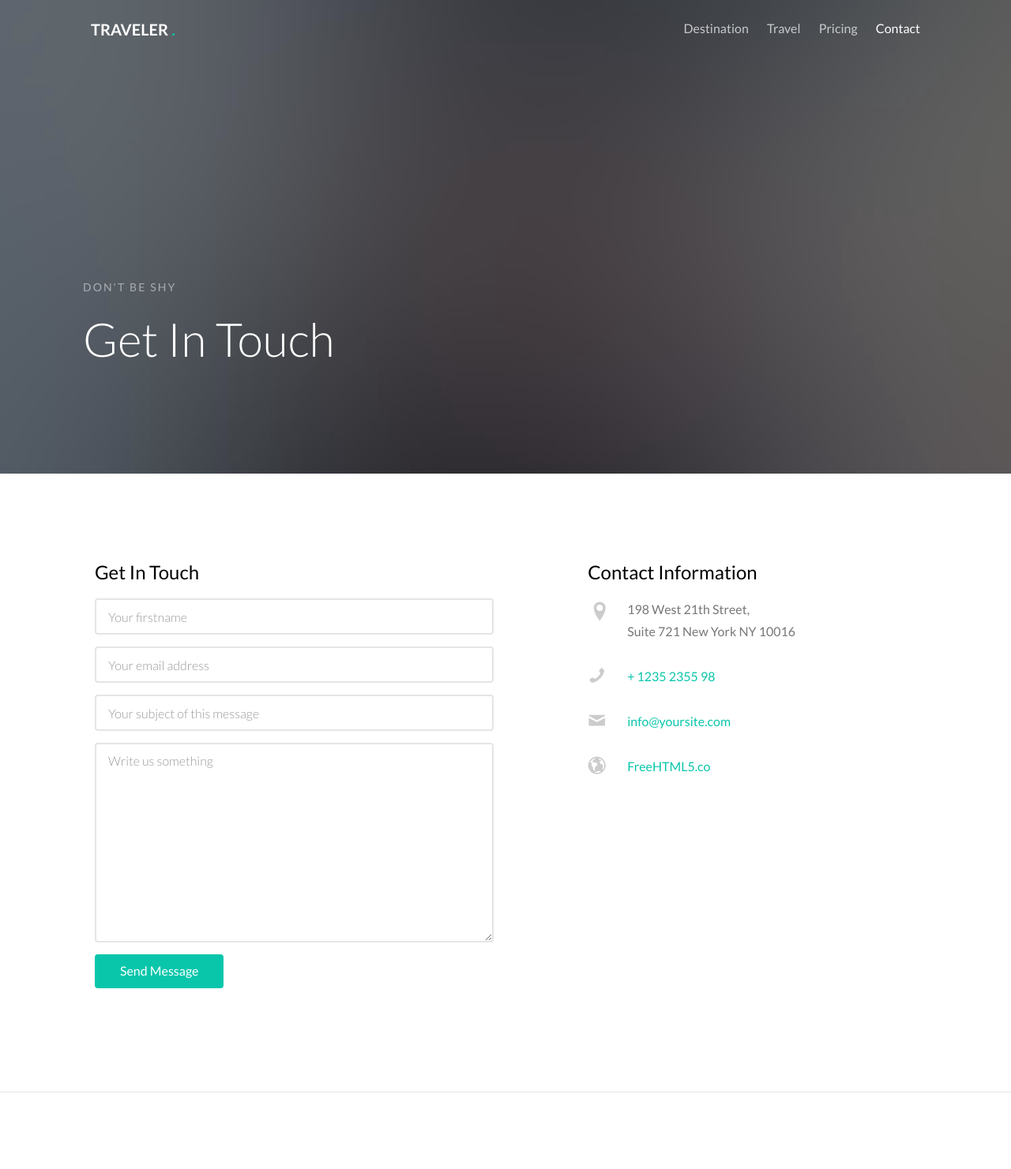
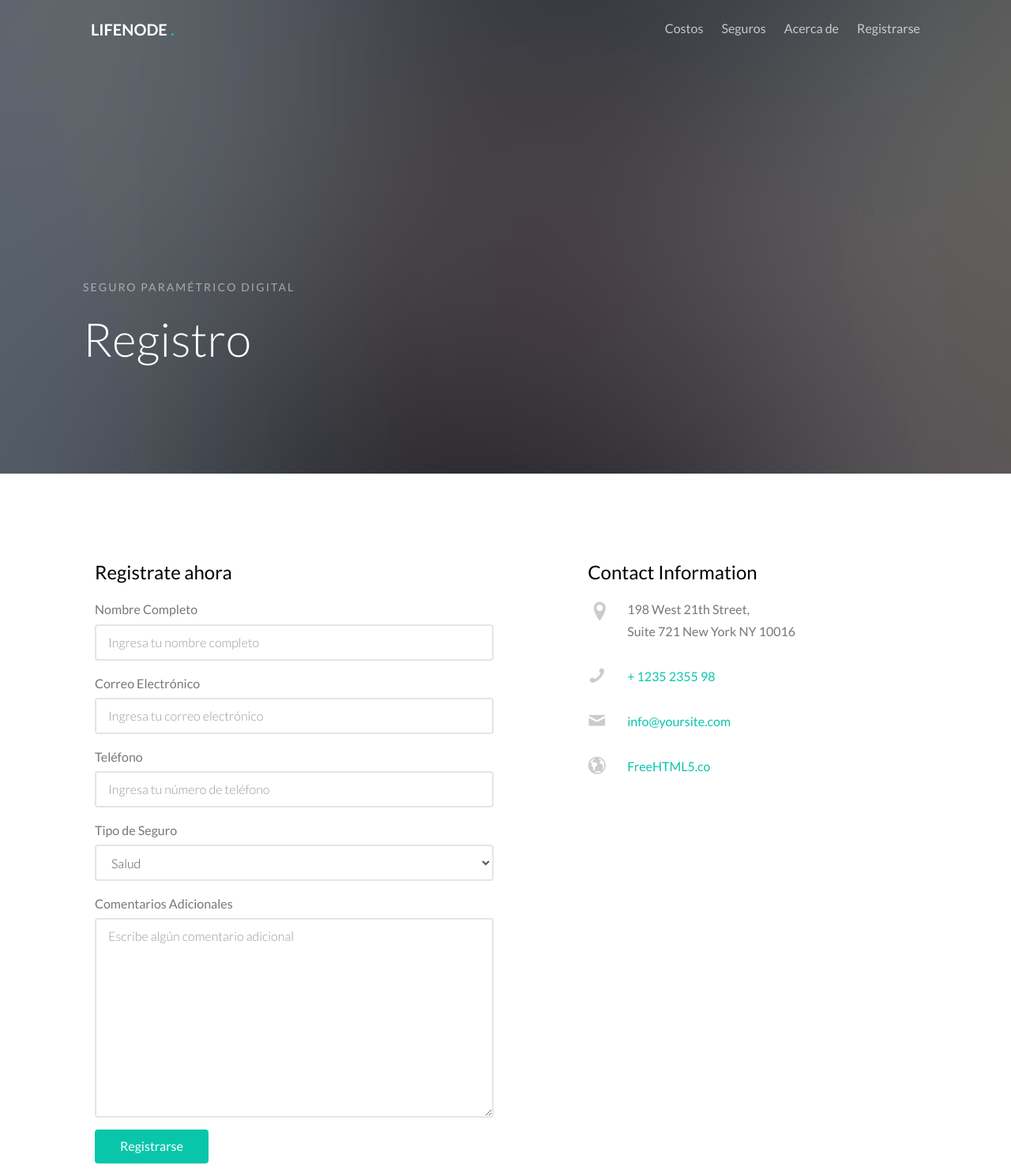
Before and after one commit to xcarolines/lifenode1.0, a plain HTML site: page contact.html in a window 1280 px wide. Shown: the top 1481 px of the page at 79% size. Drawn offline with Linux system fonts and the light colour scheme; files whose address does not match are found by name.

Commit message:
Update contact.html

```diff
--- a/contact.html
+++ b/contact.html
@@ -1,9 +1,5 @@
 <!DOCTYPE HTML>
-<!--
-	Traveler by freehtml5.co
-	Twitter: http://twitter.com/fh5co
-	URL: http://freehtml5.co
--->
+
 <html>
 	<head>
 	<meta charset="utf-8">
@@ -70,22 +66,20 @@
 
 				<div class="row">
 					<div class="col-sm-4 col-xs-12">
-					<div id="gtco-logo"><a href="index.html">Traveler <em>.</em></a></div>
+						<div id="gtco-logo"><a href="index.html">LifeNode <em>.</em></a></div>
 					</div>
 					<div class="col-xs-8 text-right menu-1">
 						<ul>
-						<li><a href="destination.html">Destination</a></li>
+							<li><a href="destination.html">Costos</a></li>
 							<li class="has-dropdown">
-							<a href="#">Travel</a>
+								<a href="#">Seguros</a>
 								<ul class="dropdown">
-								<li><a href="#">Europe</a></li>
-								<li><a href="#">Asia</a></li>
-								<li><a href="#">America</a></li>
-								<li><a href="#">Canada</a></li>
+									<li><a href="#">Salud</a></li>
+									<li><a href="#">Catástrofes</a></li>
 								</ul>
 							</li>
-						<li><a href="pricing.html">Pricing</a></li>
-						<li class="active"><a href="contact.html">Contact</a></li>
+							<li><a href="pricing.html">Acerca de</a></li>
+							<li><a href="contact.html">Registrarse</a></li>
 						</ul>
 					</div>
 				</div>
@@ -101,8 +95,8 @@
 					<div class="row row-mt-15em">
 
 						<div class="col-md-7 mt-text animate-box" data-animate-effect="fadeInUp">
-							<span class="intro-text-small">Don't be shy</span>
-							<h1>Get In Touch</h1>
+							<span class="intro-text-small">Seguro paramétrico digital</span>
+							<h1>Registro</h1>
 						</div>
 
 					</div>
@@ -118,38 +112,45 @@
 			<div class="row">
 				<div class="col-md-12">
 					<div class="col-md-6 animate-box">
-					<h3>Get In Touch</h3>
-					<form action="#">
+					<h3>Registrate ahora</h3>
+					<form action="procesar_registro.php" method="POST">
 						<div class="row form-group">
 							<div class="col-md-12">
-								<label class="sr-only" for="name">Name</label>
-								<input type="text" id="name" class="form-control" placeholder="Your firstname">
-							</div>
-
-						</div>
-
-						<div class="row form-group">
-							<div class="col-md-12">
-								<label class="sr-only" for="email">Email</label>
-								<input type="text" id="email" class="form-control" placeholder="Your email address">
+								<label for="name">Nombre Completo</label>
+								<input type="text" id="name" name="name" class="form-control" placeholder="Ingresa tu nombre completo" required>
 							</div>
 						</div>
 
 						<div class="row form-group">
 							<div class="col-md-12">
-								<label class="sr-only" for="subject">Subject</label>
-								<input type="text" id="subject" class="form-control" placeholder="Your subject of this message">
+								<label for="email">Correo Electrónico</label>
+								<input type="email" id="email" name="email" class="form-control" placeholder="Ingresa tu correo electrónico" required>
 							</div>
 						</div>
 
 						<div class="row form-group">
 							<div class="col-md-12">
-								<label class="sr-only" for="message">Message</label>
-								<textarea name="message" id="message" cols="30" rows="10" class="form-control" placeholder="Write us something"></textarea>
+								<label for="phone">Teléfono</label>
+								<input type="tel" id="phone" name="phone" class="form-control" placeholder="Ingresa tu número de teléfono" required>
+							</div>
+						</div>
+						<div class="row form-group">
+							<div class="col-md-12">
+								<label for="policy">Tipo de Seguro</label>
+								<select id="policy" name="policy" class="form-control" required>
+									<option value="vida">Salud</option>
+									<option value="hogar">Catástrofes</option>
+								</select>
+							</div>
+						</div>
+						<div class="row form-group">
+							<div class="col-md-12">
+								<label for="message">Comentarios Adicionales</label>
+								<textarea name="message" id="message" cols="30" rows="10" class="form-control" placeholder="Escribe algún comentario adicional"></textarea>
 							</div>
 						</div>
 						<div class="form-group">
-							<input type="submit" value="Send Message" class="btn btn-primary">
+							<input type="submit" value="Registrarse" class="btn btn-primary">
 						</div>
 
 					</form>
```
Lines whose indentation alone changed are shown as unchanged.
